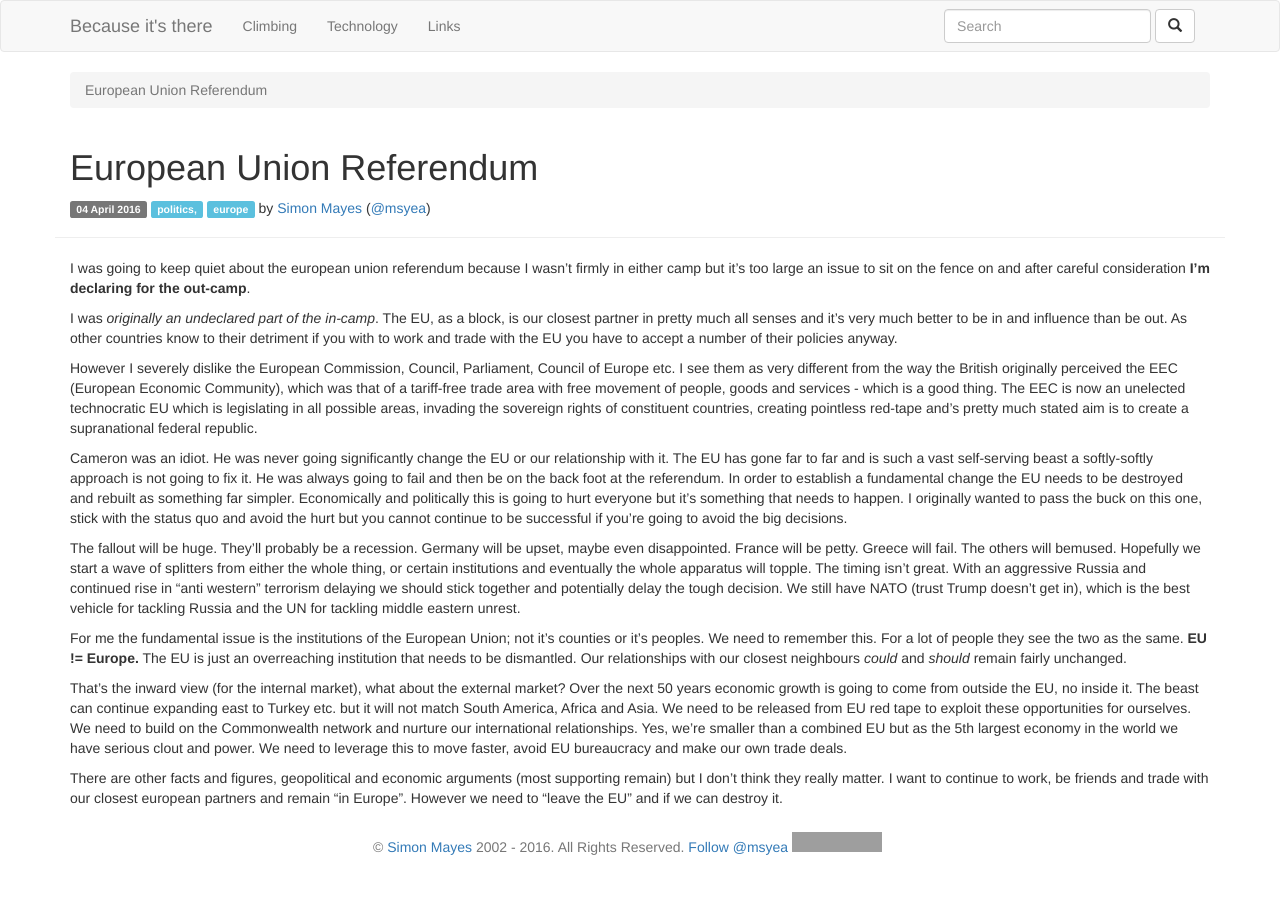
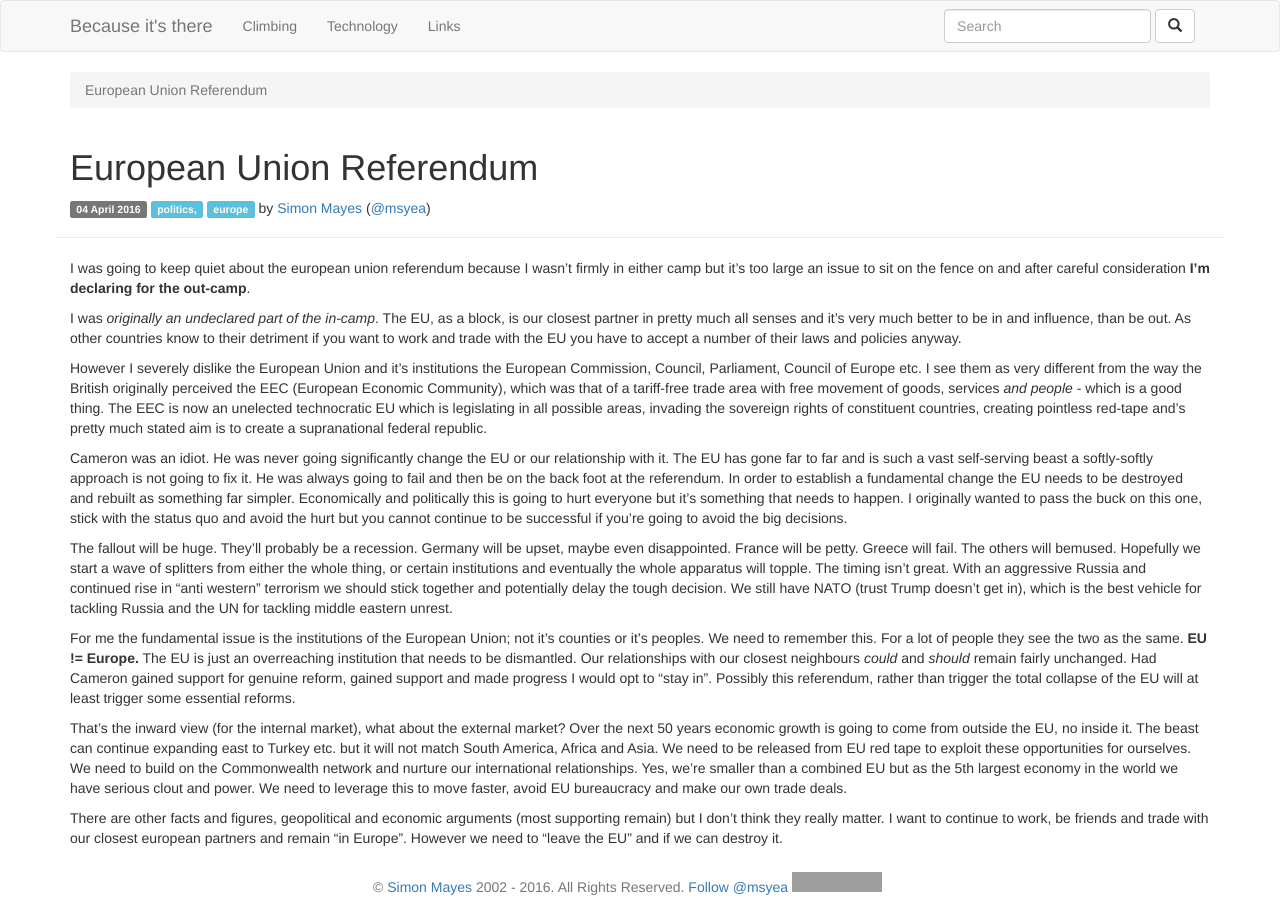
Before and after one commit to msyea/msyea.github.io, a Jekyll site: the page built from _posts/2016-04-04-european-referrandum.md, in a window 1280 px wide. Built offline with Jekyll 4.4.1, drawn with Linux system fonts in a browser that asks for light colours; comment, search, counter and statistics services are not loaded; grey boxes are pictures that could not be loaded.

Commit message:
Minor editing

```diff
--- a/_posts/2016-04-04-european-referrandum.md
+++ b/_posts/2016-04-04-european-referrandum.md
@@ -7,13 +7,13 @@ in either camp but it's too large an issue to sit on the fence on and after care
 consideration **I'm declaring for the out-camp**.
 
 I was *originally an undeclared part of the in-camp*. The EU, as a block, is our closest
-partner in pretty much all senses and it's very much better to be in and influence than
-be out. As other countries know to their detriment if you with to work and trade with the
-EU you have to accept a number of their policies anyway.
+partner in pretty much all senses and it's very much better to be in and influence, than
+be out. As other countries know to their detriment if you want to work and trade with the
+EU you have to accept a number of their laws and policies anyway.
 
-However I severely dislike the European Commission, Council, Parliament, Council of Europe etc.
+However I severely dislike the European Union and it's institutions the European Commission, Council, Parliament, Council of Europe etc.
 I see them as very different from the way the British originally perceived the EEC (European Economic Community),
-which was that of a tariff-free trade area with free movement of people, goods and services - which is a good thing.
+which was that of a tariff-free trade area with free movement of goods, services *and people* - which is a good thing.
 The EEC is now an unelected technocratic EU which is legislating in all possible areas, invading the
 sovereign rights of constituent countries, creating pointless red-tape and's pretty much stated aim is to create a
 supranational federal republic.
@@ -28,11 +28,12 @@ continue to be successful if you're going to avoid the big decisions.
 
 The fallout will be huge. They'll probably be a recession. Germany will be upset, maybe even disappointed. France will be petty. Greece will fail. The others will bemused. Hopefully we start a wave of splitters from either the whole thing, or certain institutions and eventually the
 whole apparatus will topple. The timing isn't great. With an aggressive Russia and continued rise in "anti western"
-terrorism delaying we should stick together and potentially delay the tough decision. We still have NATO
+terrorism we should stick together and potentially delay the tough decision. We still have NATO
 (trust Trump doesn't get in), which is the best vehicle for tackling Russia and the UN for tackling middle eastern unrest.
 
 For me the fundamental issue is the institutions of the European Union; not it's counties or it's peoples. We need to remember this.
-For a lot of people they see the two as the same. **EU != Europe.** The EU is just an overreaching institution that needs to be dismantled. Our relationships with our closest neighbours *could* and *should* remain fairly unchanged.
+For a lot of people they see the two as the same. **EU != Europe.** The EU is just an overreaching institution that needs to be dismantled. Our relationships with our closest neighbours *could* and *should* remain fairly unchanged. Had Cameron gained support for genuine reform, gained support and made progress I would opt to "stay in". Possibly this referendum, rather than trigger the total collapse of the EU will at least trigger
+some essential reforms.
 
 That's the inward view (for the internal market), what about the external market? Over the next 50 years economic growth is going to
 come from outside the EU, no inside it. The beast can continue expanding east to Turkey etc. but it will not match South America, Africa and Asia.
```
